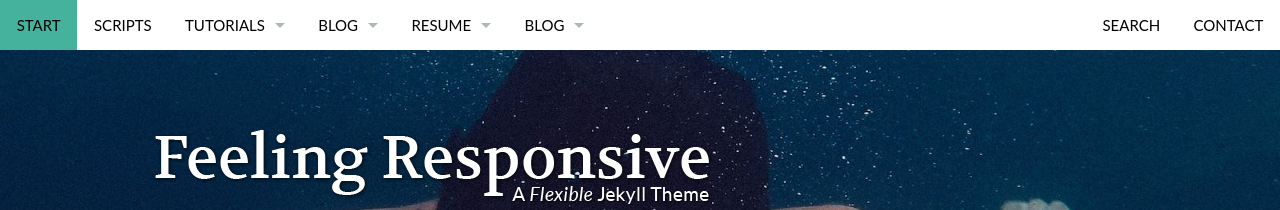
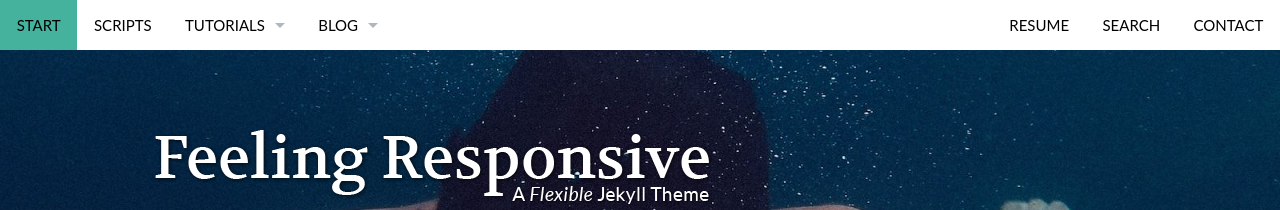
Before and after one commit to mixedmarketingartist/mixedmarketingartist.github.io, a Jekyll site: the page built from index.md, in a window 1280 px wide. Shown: the top 210 px of the page. Built offline with Jekyll 4.4.1, drawn with Linux system fonts in a browser that asks for light colours; some of the changed text lies outside the part shown.

Commit message:
update navigation

```diff
--- a/_data/navigation.yml
+++ b/_data/navigation.yml
@@ -31,35 +31,9 @@
   - title: "Portfolio"
     url: "/design/portfolio/"
 
-- title: "Blog"
-  url: "/headers/"
-  side: left
-  dropdown:
-  - title: "Header with Full-Width-Image"
-    url: "/design/header-full-width-image/"
-  - title: "Header with Image and Pattern"
-    url: "/design/header-image-pattern/"
-  - title: "Header with image and color"
-    url: "/design/header-image-color/"
-  - title: "Header Only With Logo"
-    url: "/design/header-logo-only/"
-  - title: "Header With Text"
-    url: "/design/header-with-text/"
-  - title: "No Header"
-    url: "/design/no-header/"
-  - title: "No Header but Image"
-    url: "/design/no-header-but-image/"
-
 - title: Resume
   url: "/resume/"
-  side: left
-  dropdown:
-  - title: Documentation
-    url: "/documentation/"
-  - title: "Changelog"
-    url: "/changelog/"
-  - title: "Roadmap"
-    url: "/roadmap/"
+  side: right
 
 - title: Blog
   url: "/blog/"
```
